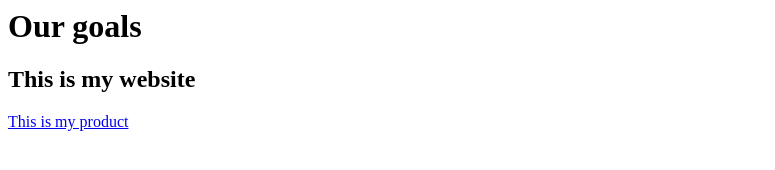
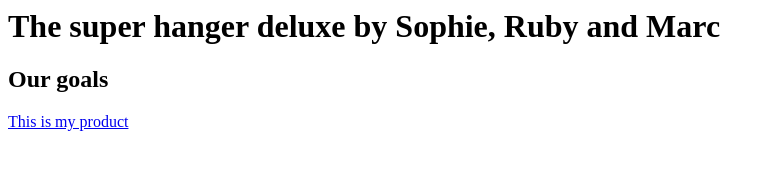
Before and after one commit to classlessteacher/y9c, a plain HTML site: page index.html in a window 1280 px wide. Shown: the whole page, without its empty margins (0-775 px from the left). Drawn offline with Linux system fonts and the light colour scheme.

Commit message:
Update index.html

```diff
--- a/index.html
+++ b/index.html
@@ -1,3 +1,3 @@
-<h1>Our goals</h1>
-<h2>This is my website</h2>
+<h1>The super hanger deluxe by Sophie, Ruby and Marc</h1>
+<h2>Our goals</h2>
 <a href="https://classlessteacher.github.io/y9c/product.html">This is my product</a>
```
